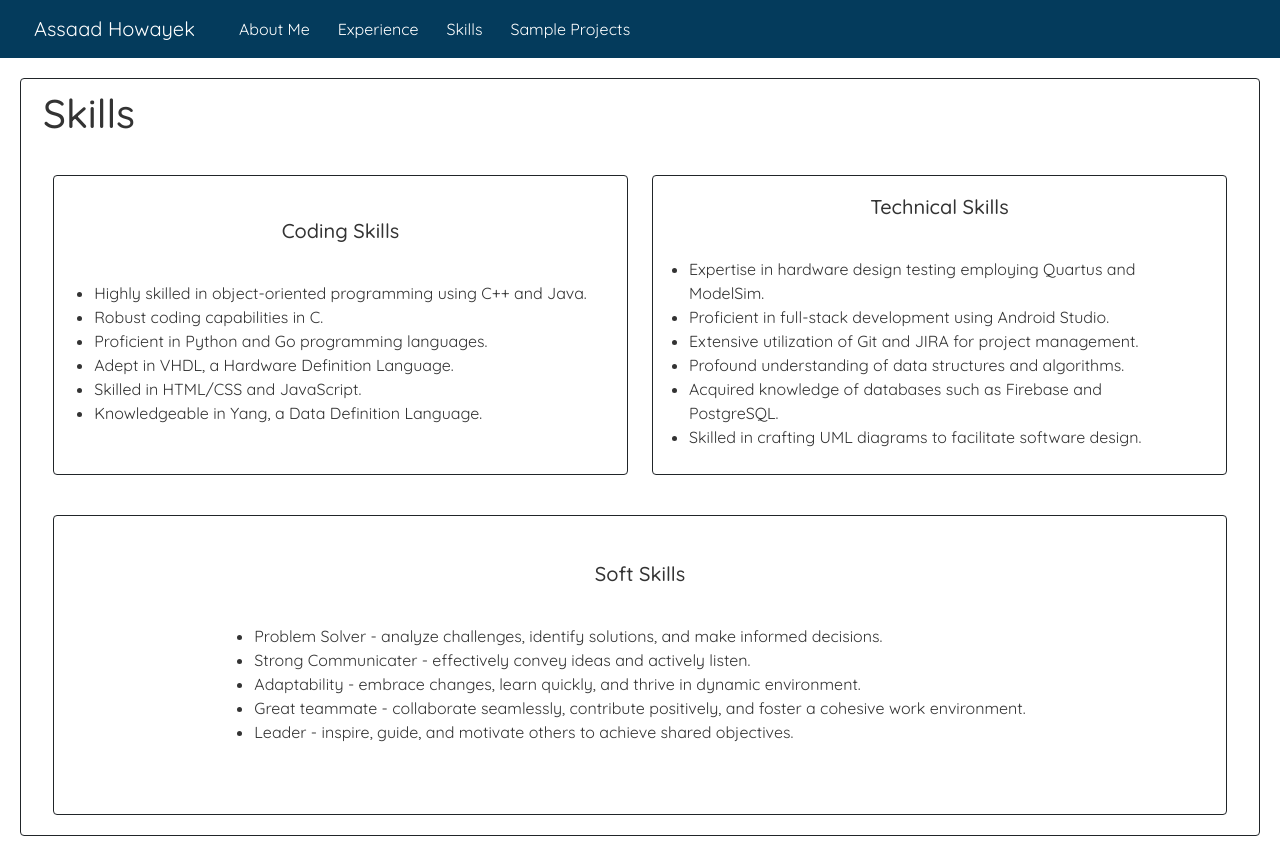
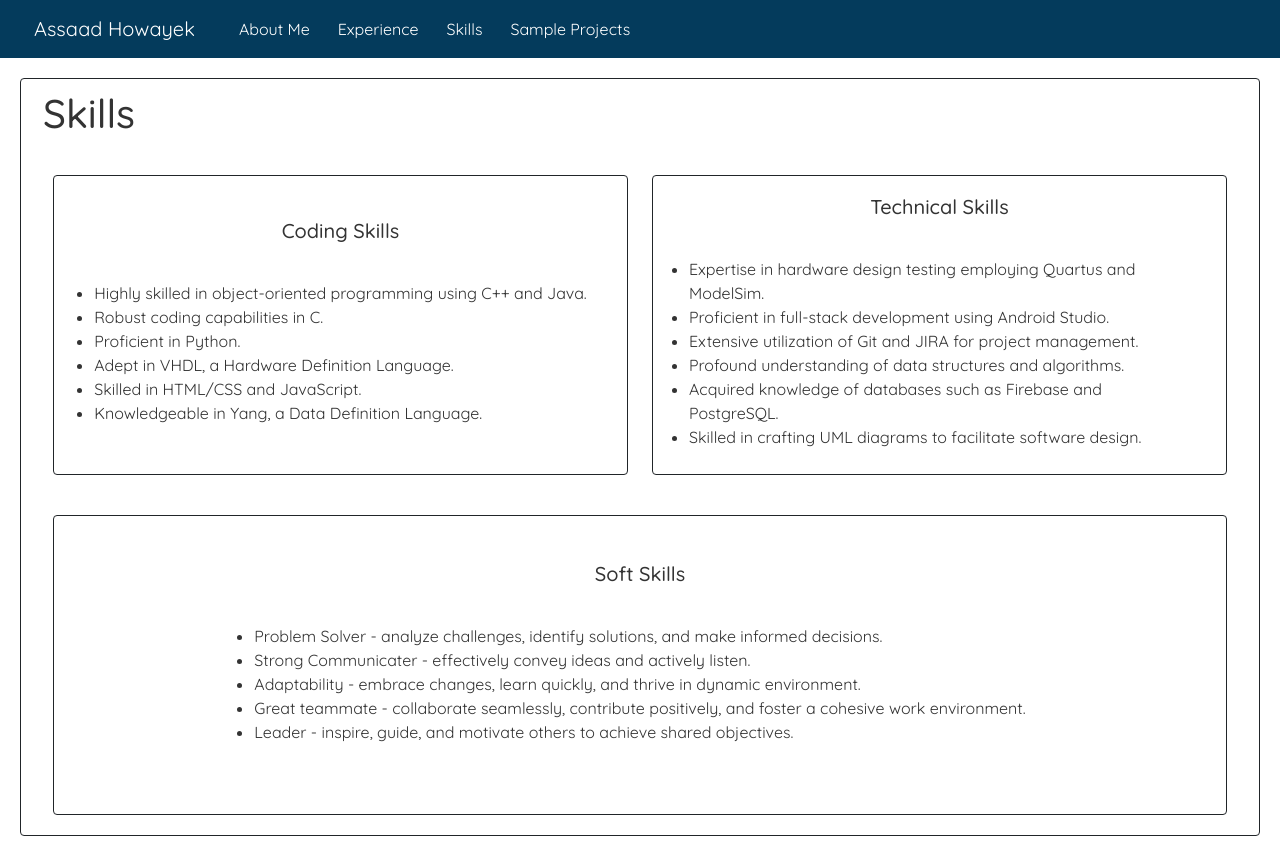
Before and after one commit to assaad-h/resume, a React (Create React App) app: page /resume/skills in a window 1280 px wide. Built offline with nearby package versions, Linux system fonts and the light colour scheme; the HTML template or start-up script is replaced by a standard one.

Commit message:
changes to skills

```diff
--- a/src/Skills.js
+++ b/src/Skills.js
@@ -18,7 +18,7 @@ function MySkils(){
                                     <ul style={{padding: '10px'}}>
                                         <li>Highly skilled in object-oriented programming using C++ and Java.</li>
                                         <li>Robust coding capabilities in C.</li>
-                                        <li>Proficient in Python and Go programming languages.</li>
+                                        <li>Proficient in Python.</li>
                                         <li>Adept in VHDL, a Hardware Definition Language.</li>
                                         <li>Skilled in HTML/CSS and JavaScript.</li>
                                         <li>Knowledgeable in Yang, a Data Definition Language.</li>
```
